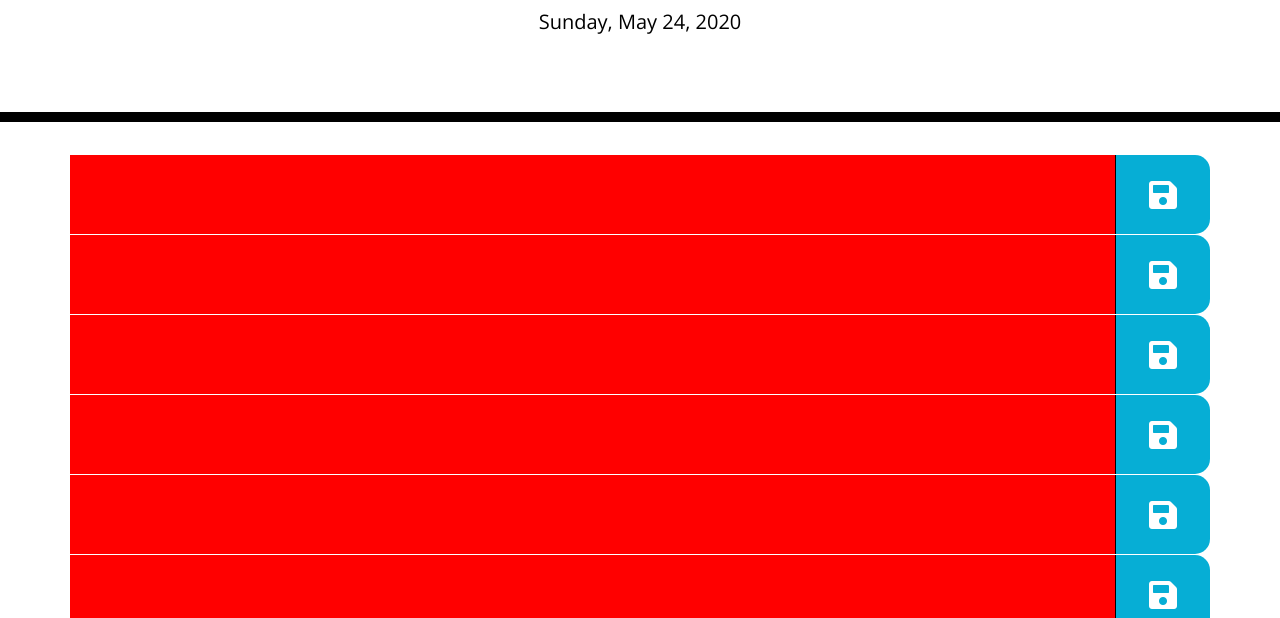
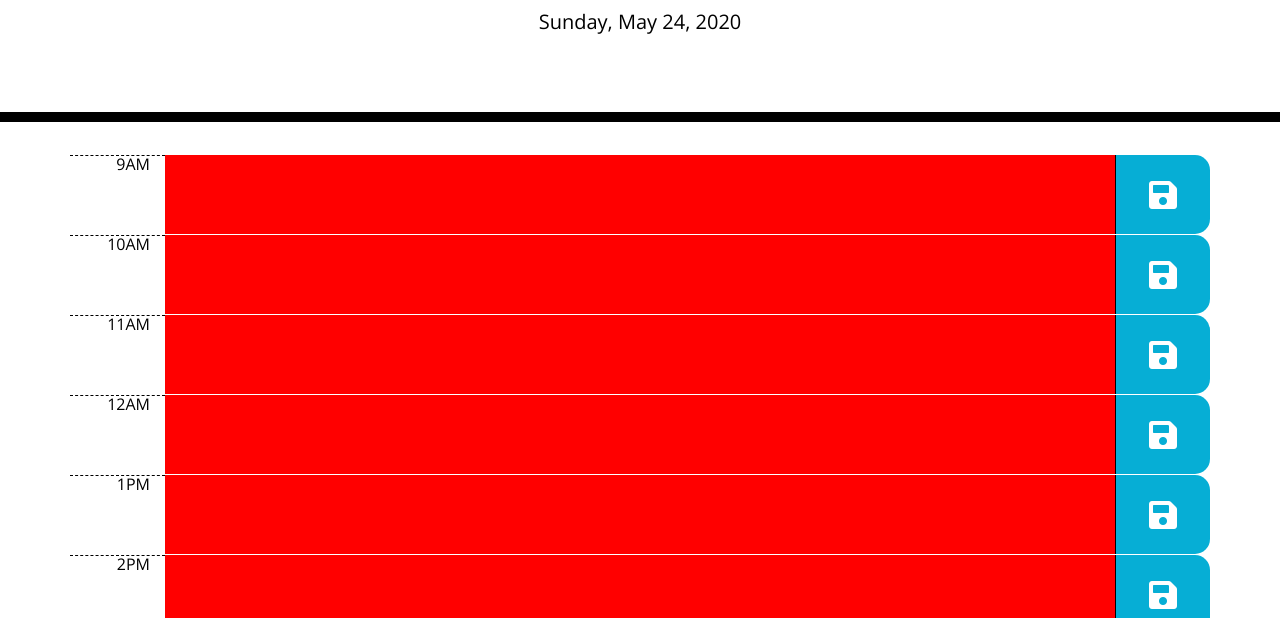
Before and after one commit to rad-a/work-day-scheduler, a plain HTML site: page index.html in a window 1280 px wide. Shown: the part 182-800 px from the top of the page. Drawn offline with nearby package versions, Linux system fonts and the light colour scheme.

Commit message:
Added hour display and removed commented out code

```diff
--- a/assets/js/script.js
+++ b/assets/js/script.js
@@ -59,6 +59,8 @@ let endWorkDay = 17; // 5PM
   for (let time = 9; time < 18; time++) {
 
 
+    //Offset the index for moe accurate iteration
+    let index = time - 9;
 
 
     //Create time block rows
@@ -79,41 +81,31 @@ let endWorkDay = 17; // 5PM
     $(saveButton).addClass("col-2 col-md-1 saveBtn");
     $(saveButton).html('<i class="fas fa-2x fa-save"></i>');
 
-    //Create
-    let hourInfo = ($("<div>").classList =
-    "hour col-2 col-md-1");
+    //Create hour display element
+let hourDisplay = $('<div>');
+$(hourDisplay).addClass("hour col-2 col-md-1");
 
-    // $(hourInfo).text([i].value);
-    // console.log(hour[i]);
+    //Create hour display format condition
+    let hourInfo = 0;
+    let amPm = '';
 
-    hourRow.append(hourTextArea, saveButton);
+if (time > 12) {
+    hourInfo = time - 12;
+    amPm = 'PM';
+} else {
+    hourInfo = time;
+    amPm = 'AM';
+}
+
+
+//Populate hourDisplay with hourInfo
+hourDisplay.text(hourInfo + amPm);
 
 
 
-    // let  = document.createTextNode([i]);
+    hourRow.append(hourDisplay, hourTextArea, saveButton);
 
-    // timeBlockArea.insertBefore(hourBlock, timeBlockArea.childNodes[2]);
-    // // console.log(childToAppend);
-    // // timeSlot.appendChild(childToAppend);
-    // console.log(timeBlockArea[1]);
+
+
   }
 });
-/*
-timeblocks.forEach(appendBlock);
-
-function appendBlock() {
-
-  $(timeBlockArea).append('<div class="timeblock"></div>')
- console.log(timeBlockArea)
-
-};
-
-})
-/*
-
-timeSlot.forEach(console.log("time: " + now.hour()));
-
-while (now.hour()) {
-    $(timeSlot).addClass("present");
-}
-*/
```
Also changed, not shown: index.html (+0 -133 lines).
